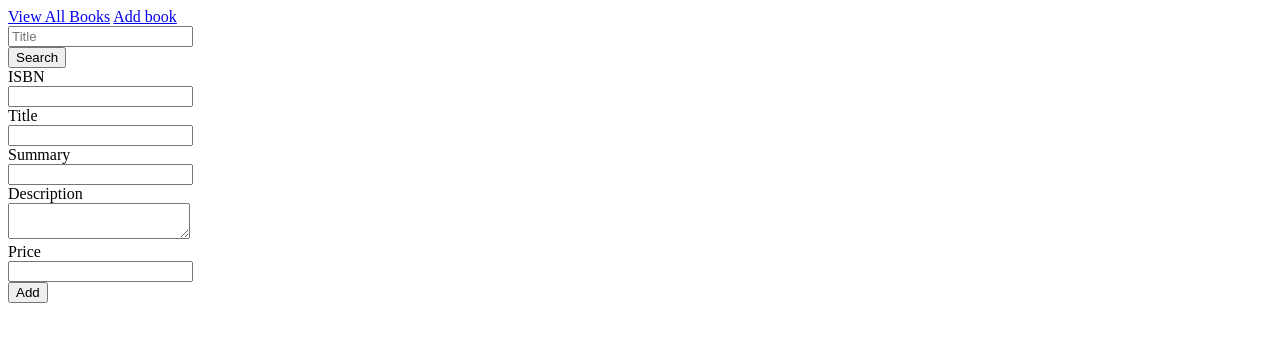
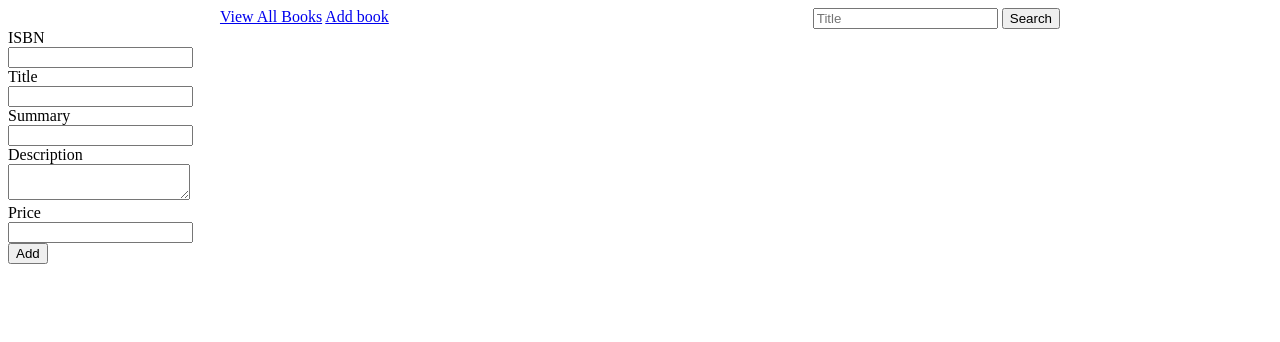
Before and after one commit to delphine-nguyen/BookManagement, a Symfony app: template templates/book/create_book.html.twig in a window 1280 px wide. Shown: the top 342 px of the page. Run offline with Twig, Linux system fonts and the light colour scheme; the template is opened without the code that fills it, so the values that code supplies are empty; form fields are guessed from the names that the template uses; some libraries are stand-ins or nearby versions.

Commit message:
(style) Do not display search bar in header as block

```diff
--- /dev/null
+++ b/public/css/create_book.css
@@ -0,0 +1,4 @@
+form:not(.searchBar) > label,
+form:not(.searchBar) > input {
+	display: block;
+}
--- a/public/css/theme.css
+++ b/public/css/theme.css
@@ -3,7 +3,7 @@
 	background-color: black;
 }
 
-label,
-input {
-	display: block;
+header {
+	display: flex;
+	justify-content: space-around;
 }
--- a/templates/base.html.twig
+++ b/templates/base.html.twig
@@ -16,7 +16,7 @@
 				<a href="{{ path("create_book") }}">Add book</a>
 			</nav>
 
-			<form action="{{ path("search_bookTitle", {"title": "searchTitle"}) }}" method="get">
+			<form action="{{ path("search_bookTitle", {"title": "searchTitle"}) }}" class="searchBar" method="get">
 				<input type="text" name="searchTitle" id="searchTitle" placeholder="Title"/>
 				<button type="submit">Search</button>
 			</form>
--- a/templates/book/create_book.html.twig
+++ b/templates/book/create_book.html.twig
@@ -1,4 +1,8 @@
 {% extends 'base.html.twig' %}
+
+{% block stylesheets %}
+	<link rel="stylesheet" href="{{ asset("css/create_book.css")}}">
+{% endblock %}
 
 {% block title %}
 	Add book
```
